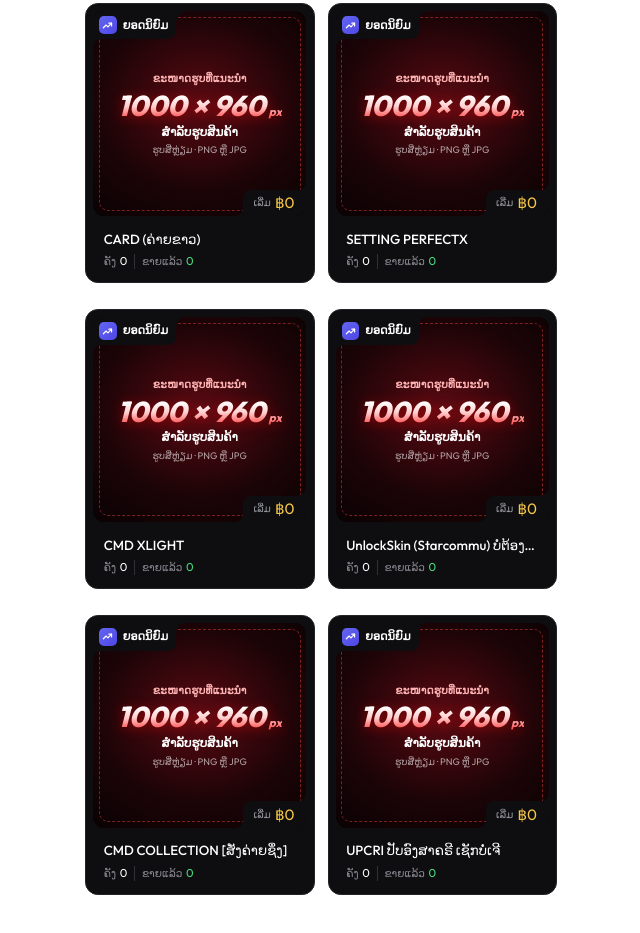
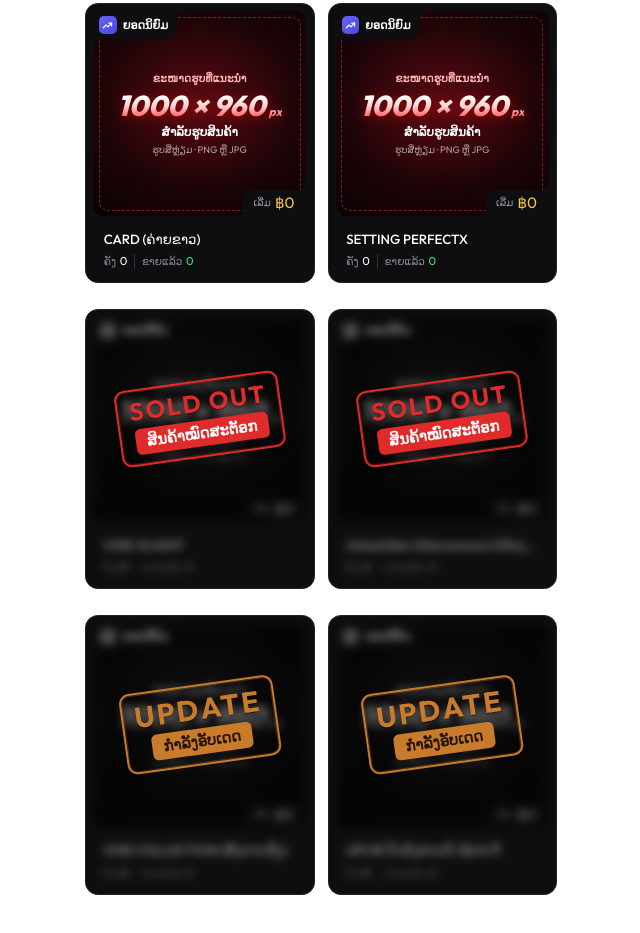
Before and after one commit to thongkeosivilay-afk/Ex-SHOP, a plain HTML site: page index.html in a window 1280 px wide. Shown: the part 2693-3626 px from the top of the page, without its empty margins (319-959 px from the left). Drawn offline with Linux system fonts and the light colour scheme.

Commit message:
Add files via upload

```diff
--- a/i18n.js
+++ b/i18n.js
@@ -545,6 +545,20 @@
 "इस श्रेणी में अभी कोई उत्पाद नहीं",
 "Ainda não há produtos nesta categoria"
 ],
+"ສິນຄ້າໝົດສະຕັອກ": [
+"สินค้าหมดสต็อก",
+"Out of stock",
+"Hết hàng",
+"स्टॉक खत्म",
+"Esgotado"
+],
+"ກຳລັງອັບເດດ": [
+"กำลังอัปเดต",
+"Updating",
+"Đang cập nhật",
+"अपडेट हो रहा है",
+"Atualizando"
+],
 "ຍອດນິຍົມ": [
 "ยอดนิยม",
 "Popular",
--- a/script.js
+++ b/script.js
@@ -100,15 +100,15 @@ const products = [
   {n:'DEVIL STAR', p:'฿0', left:'0', sold:'0', art:'devil', cat:'fivem'},
   {n:'CARD (ຄ່າຍຂາວ)', p:'฿0', left:'0', sold:'0', art:'card', cat:'fivem'},
   {n:'SETTING PERFECTX', p:'฿0', left:'0', sold:'0', art:'setting', cat:'fivem'},
-  {n:'CMD XLIGHT', p:'฿0', left:'0', sold:'0', art:'xlight', cat:'fivem'},
-  {n:'UnlockSkin (Starcommu) ບໍ່ຕ້ອງເຕີມຊື້ສະກິນ', p:'฿0', left:'0', sold:'0', art:'unlock', cat:'fivem'},
-  {n:'CMD COLLECTION [ສັ່ງຄ່າຍຊຶ່ງ]', p:'฿0', left:'0', sold:'0', art:'collection', cat:'fivem'},
-  {n:'UPCRI ປັບອົງສາຄຣີ ເຊັກບໍ່ເຈີ', p:'฿0', left:'0', sold:'0', art:'upcri', cat:'fivem'}
+  {soldout:true, n:'CMD XLIGHT', p:'฿0', left:'0', sold:'0', art:'xlight', cat:'fivem'},
+  {soldout:true, n:'UnlockSkin (Starcommu) ບໍ່ຕ້ອງເຕີມຊື້ສະກິນ', p:'฿0', left:'0', sold:'0', art:'unlock', cat:'fivem'},
+  {update:true, n:'CMD COLLECTION [ສັ່ງຄ່າຍຊຶ່ງ]', p:'฿0', left:'0', sold:'0', art:'collection', cat:'fivem'},
+  {update:true, n:'UPCRI ປັບອົງສາຄຣີ ເຊັກບໍ່ເຈີ', p:'฿0', left:'0', sold:'0', art:'upcri', cat:'fivem'}
 ];
 function renderProducts(cat){
   const list = products.filter(p => p.cat === cat);
   $('#grid').innerHTML = list.length ? list.map((p,i) => `
-    <article class="pc" data-buy="${i}" role="button" tabindex="0">
+    <article class="pc${(p.update || p.soldout) ? ' is-upd' : ''}${(p.soldout && !p.update) ? ' is-out' : ''}" data-buy="${i}" role="button" tabindex="0"${(p.update || p.soldout) ? ' aria-disabled="true"' : ''}>
       <div class="pci">
         <div class="pimg">
           ${artSq(p.art, p.img)}
@@ -122,9 +122,10 @@ function renderProducts(cat){
           <span class="pk"><i>ຂາຍແລ້ວ</i><b class="g">${p.sold}</b></span>
         </div>
       </div>
+      ${p.update ? `<div class="pupd"><span class="pupd-a">UPDATE</span><span class="pupd-b">ກຳລັງອັບເດດ</span></div>` : p.soldout ? `<div class="pupd"><span class="pupd-a">SOLD OUT</span><span class="pupd-b">ສິນຄ້າໝົດສະຕັອກ</span></div>` : ''}
     </article>`).join('') : `<div class="empty">ຍັງບໍ່ມີສິນຄ້າໃນໝວດນີ້</div>`;
   $('#grid').querySelectorAll('[data-buy]').forEach(b => {
-    const go = () => CONFIG.onBuy(list[+b.dataset.buy]);
+    const go = () => { const p = list[+b.dataset.buy]; if(p.update || p.soldout){ snack(p.update ? 'ກຳລັງອັບເດດ' : 'ສິນຄ້າໝົດສະຕັອກ'); return; } CONFIG.onBuy(p); };
     b.addEventListener('click', go);
     b.addEventListener('keydown', e => { if(e.key==='Enter' || e.key===' '){ e.preventDefault(); go(); } });
   });
--- a/style.css
+++ b/style.css
@@ -301,3 +301,18 @@ input,select,textarea{ font-size:16px !important; } /* กัน iOS ซูม
 .cph-b{font-size:3.1cqw;margin-top:.6cqw}
 .cph::before{inset:2cqw;border-radius:3cqw}
 .fph{position:absolute;inset:0;display:flex;align-items:center;justify-content:center;background:radial-gradient(90% 90% at 50% 40%,#5a0a12,#120204);color:#ffb3b3;font:700 11px 'Outfit',sans-serif;letter-spacing:.3px}
+
+/* ===== ป้ายปิดอัปเดต (สินค้าที่ใส่ update:true) ===== */
+.grid .pc.is-upd{cursor:not-allowed}
+.pc.is-upd .pci > *{filter:blur(4px) grayscale(1) brightness(.6);pointer-events:none}
+.pupd{position:absolute;left:50%;top:48cqw;transform:translate(-50%,-50%) rotate(-8deg);z-index:5;pointer-events:none;white-space:nowrap;
+  display:flex;flex-direction:column;align-items:center;gap:2.4cqw;padding:3.4cqw 5cqw 4cqw;
+  border:1.1cqw solid #c97b2c;border-radius:4.4cqw;color:#c97b2c;font-family:'Outfit',sans-serif;
+  background:rgba(0,0,0,.22);box-shadow:inset 0 0 0 .5cqw rgba(201,123,44,.3),0 .8cqw 3.4cqw rgba(0,0,0,.55)}
+.pupd-a{font-size:max(17px,12.5cqw);font-weight:700;letter-spacing:.08em;line-height:1;text-shadow:0 1px 0 rgba(0,0,0,.4)}
+.pupd-b{font-family:'Noto Sans Lao Looped','Outfit',sans-serif;font-size:max(12px,6.4cqw);font-weight:700;line-height:1.1;color:#241406;background:#c97b2c;border-radius:2.4cqw;padding:2.2cqw 5cqw}
+
+/* ป้ายสินค้าหมดสต็อก (สินค้าที่ใส่ soldout:true) — สไตล์เดียวกับป้ายอัปเดต แต่สีแดง */
+.pc.is-out .pupd{border-color:#e02b2b;color:#e02b2b;box-shadow:inset 0 0 0 .5cqw rgba(224,43,43,.3),0 .8cqw 3.4cqw rgba(0,0,0,.55)}
+.pc.is-out .pupd-a{font-size:max(15px,10.6cqw)}
+.pc.is-out .pupd-b{background:#e02b2b;color:#fff}
```
